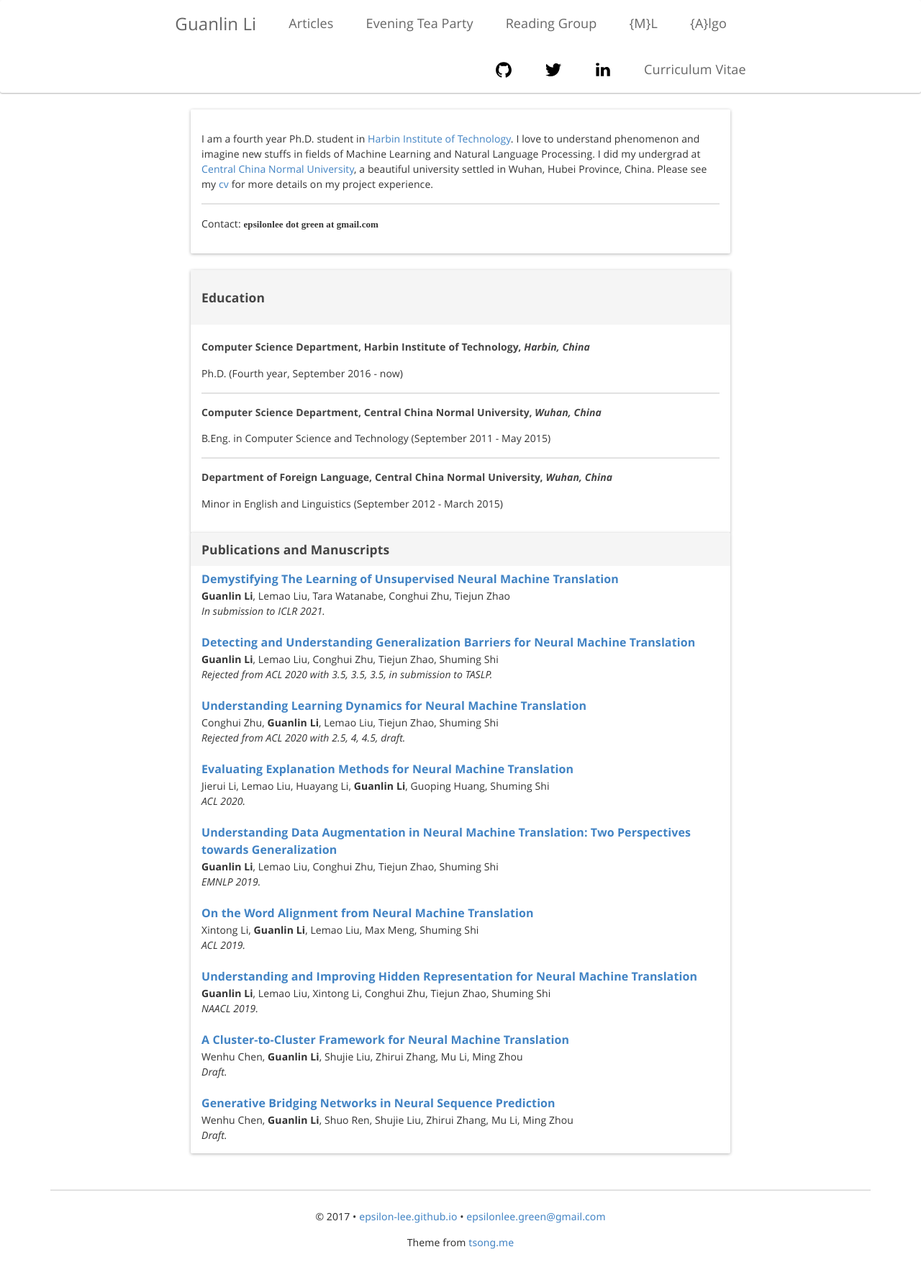
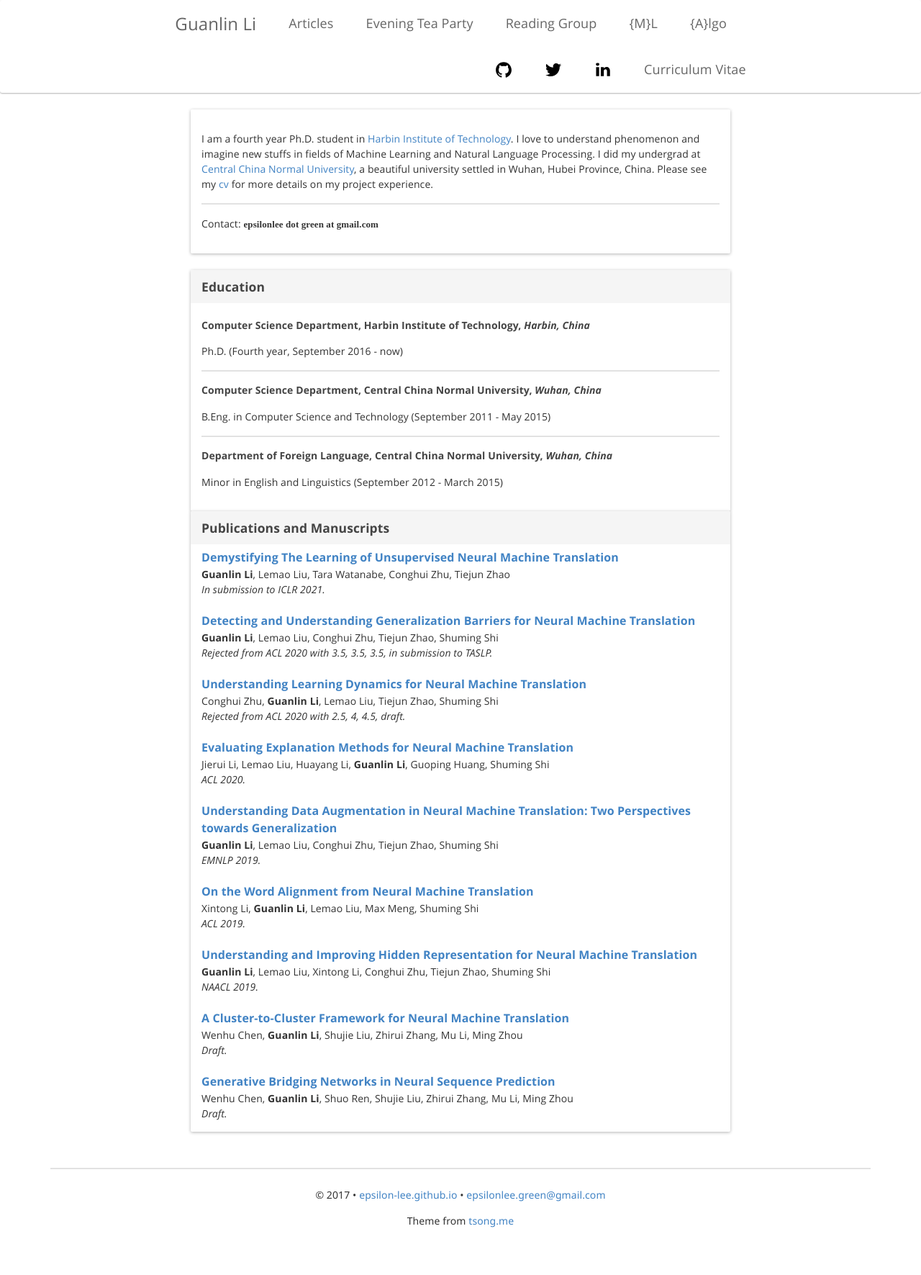
Before and after one commit to Epsilon-Lee/Epsilon-Lee.github.io, a Jekyll site: the page built from index.html, in a window 1280 px wide. Shown: the whole page at 72% size. Built offline with Jekyll 4.4.1, drawn with Linux system fonts in a browser that asks for light colours; nearby versions of some CDN libraries; some web fonts are replaced; after the commit the page ends 1741 px from its top, so only the background shows below that.

Commit message:
adjust margin of education part again

```diff
--- a/_includes/education.html
+++ b/_includes/education.html
@@ -1,6 +1,6 @@
 <div class="panel panel-default" style="line-height: 1.5; margin-top: 0; margin-bottom: 0;">
     <div class="panel-heading" id="education">
-        <h4>Education</h4>
+        <h4 style="line-height: 1.5; margin-top: 0; margin-bottom: 0;">Education</h4>
     </div>
     <div class="panel-body" style="padding-top: 5px;">
         <h5>Computer Science Department, <b>Harbin Institute of Technology</b>, <i>Harbin, China</i></h5>
```
